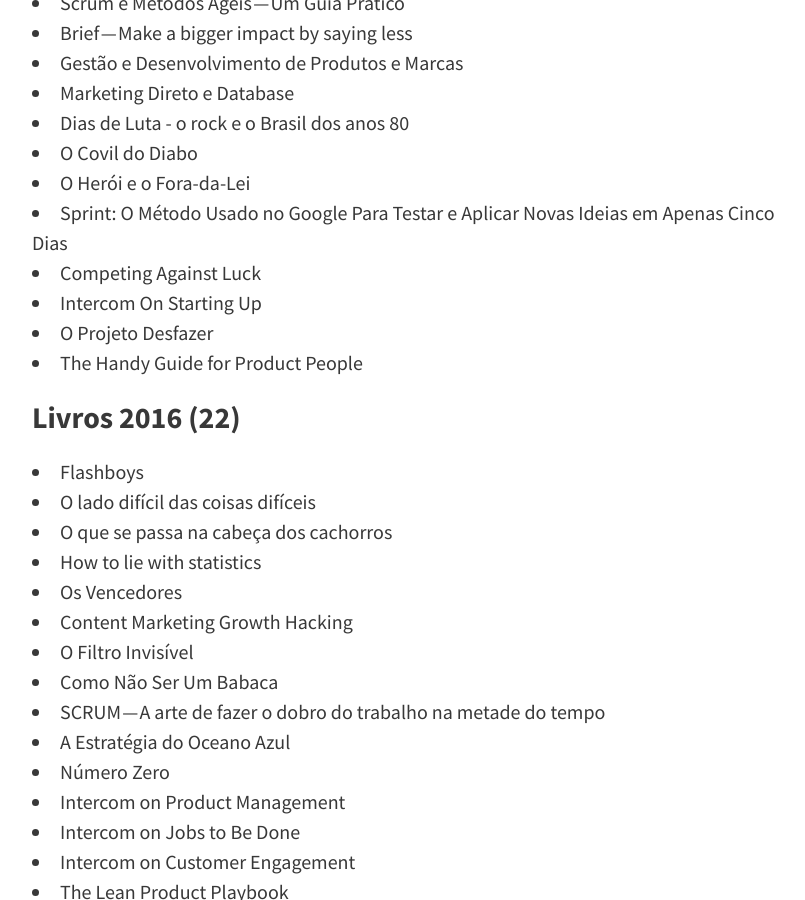
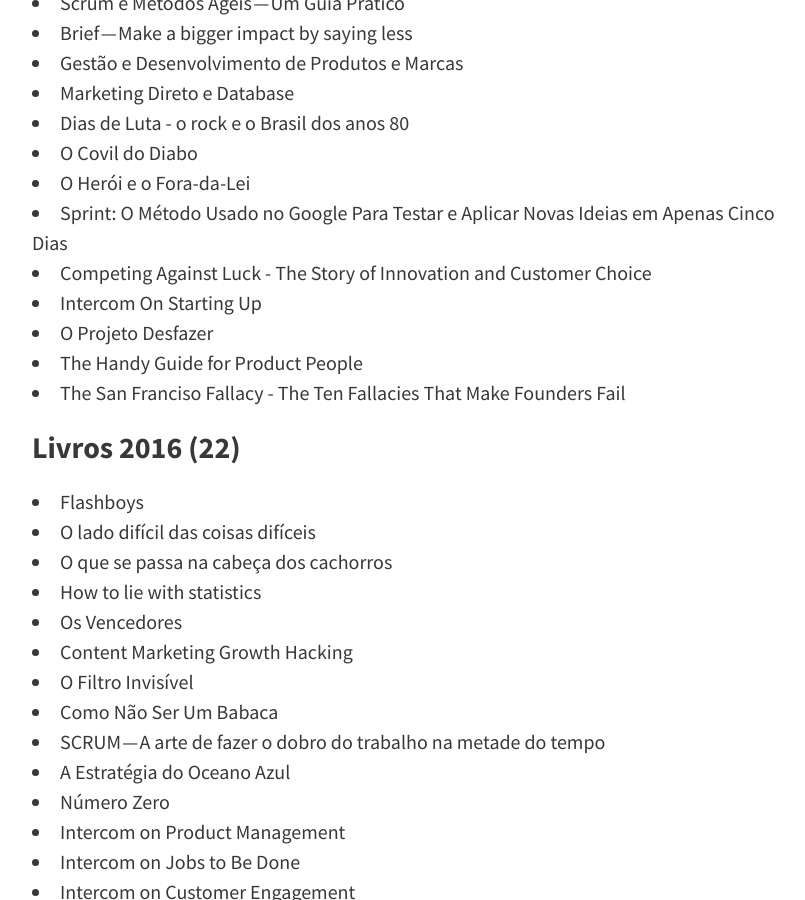
Before and after one commit to felipecbarbosa/felipecbarbosa.github.io, a Jekyll site: the page built from leituras.md, in a window 1280 px wide and 900 px high, scrolled down 580 px. Shown: the whole window, without its empty margins (224-1029 px from the left). Built offline with Jekyll 4.4.1, drawn with Linux system fonts in a browser that asks for light colours; nearby versions of some CDN libraries; comment, search, counter and statistics services are not loaded.

Commit message:
Added The San Francisco Fallacy and Competing Agains Luck description

```diff
--- a/leituras.md
+++ b/leituras.md
@@ -19,10 +19,11 @@ Sempre procuro encontrar um tempo no meu dia-a-dia para colocar a leitura em dia
 - O Covil do Diabo
 - O Herói e o Fora-da-Lei
 - Sprint: O Método Usado no Google Para Testar e Aplicar Novas Ideias em Apenas Cinco Dias
-- Competing Against Luck
+- Competing Against Luck - The Story of Innovation and Customer Choice
 - Intercom On Starting Up
 - O Projeto Desfazer
 - The Handy Guide for Product People
+- The San Franciso Fallacy - The Ten Fallacies That Make Founders Fail
 
 ### Livros 2016 (22)
 - Flashboys
```
